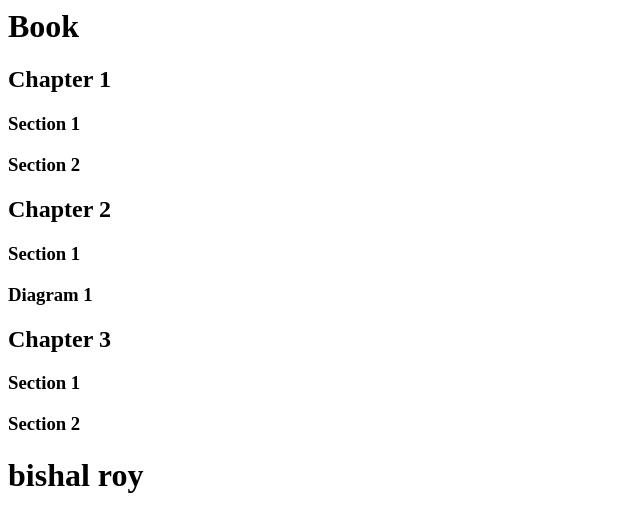
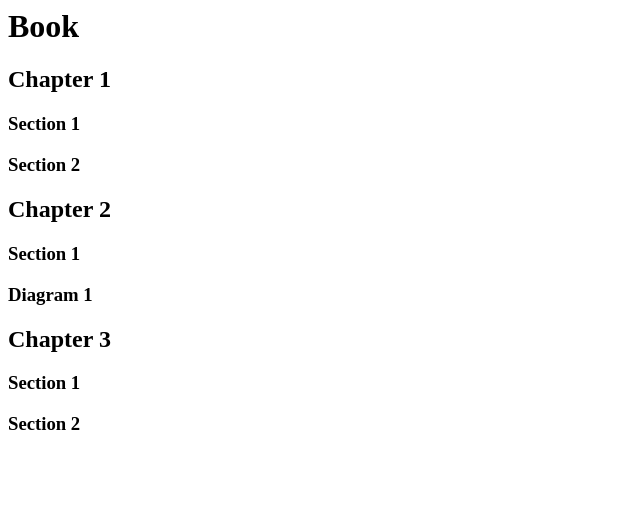
Before and after one commit to arthurr455565/Web-Development, a plain HTML site: page 2.1 Heading Element/index.html in a window 1280 px wide. Shown: the whole page, without its empty margins (0-640 px from the left). Drawn offline with Linux system fonts and the light colour scheme.

Commit message:
some content deleted

```diff
--- a/2.1 Heading Element/index.html
+++ b/2.1 Heading Element/index.html
@@ -8,4 +8,3 @@
 <h2>Chapter 3</h2>
 <h3>Section 1</h3>
 <h3>Section 2</h3>
-<h1> bishal roy </h1>
```
